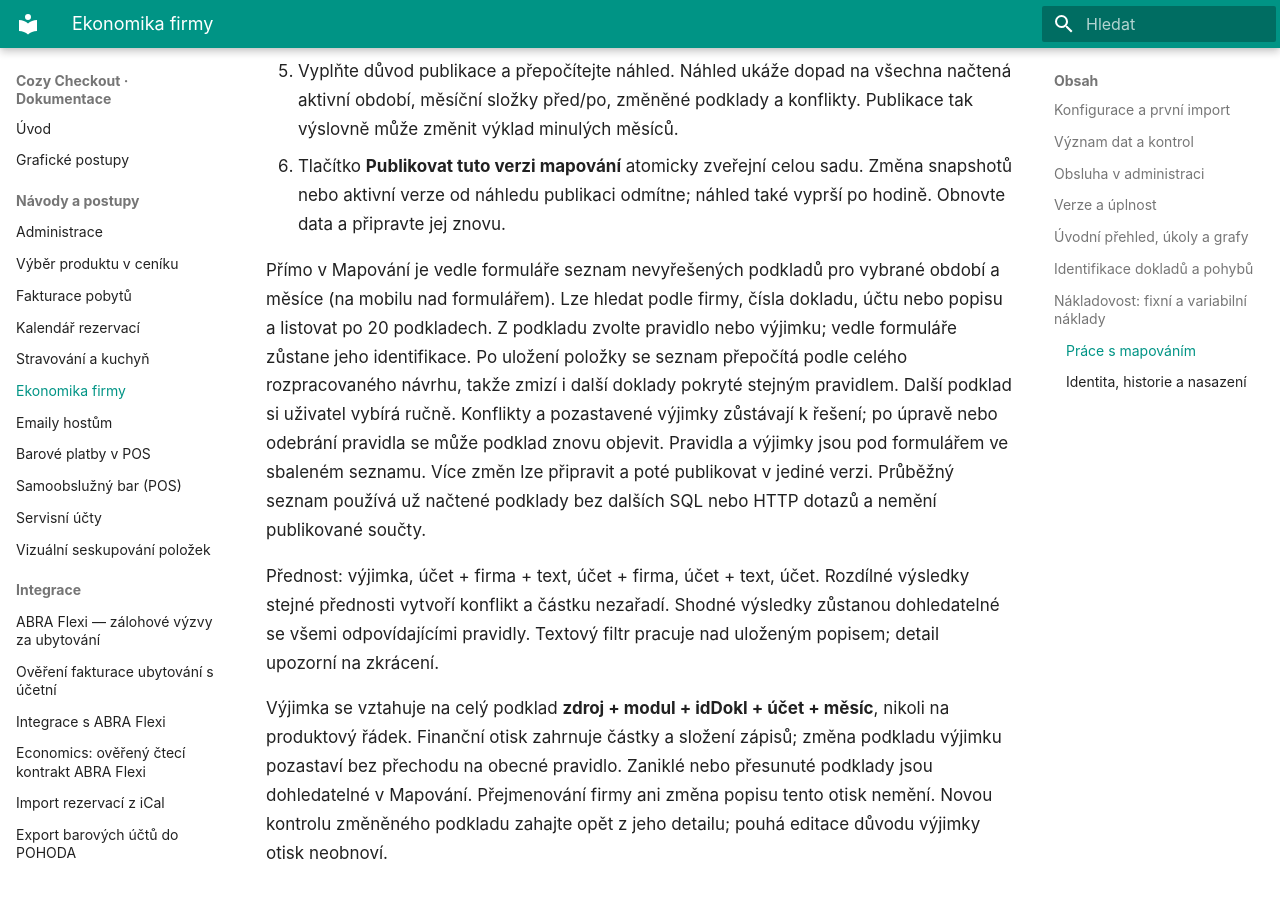
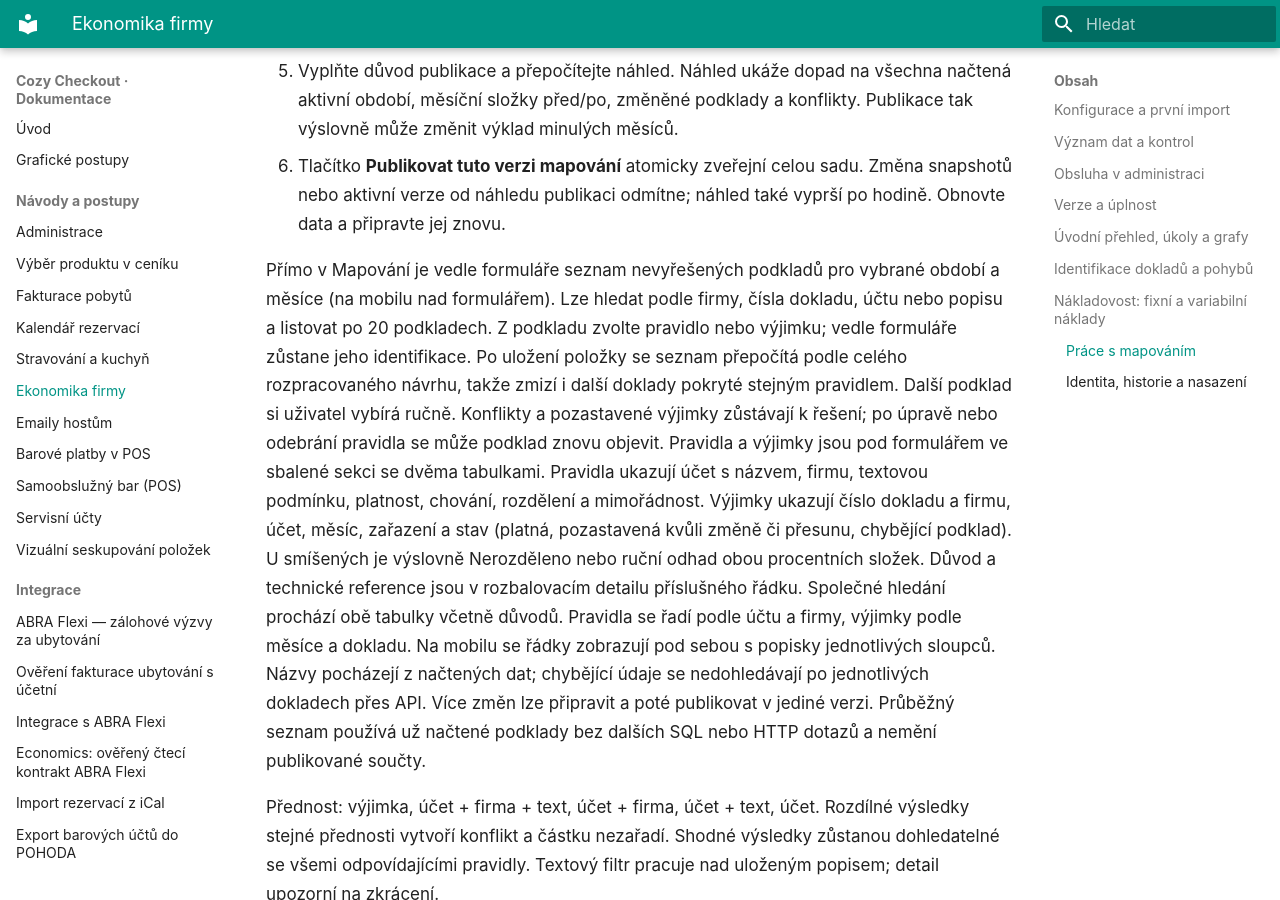
Before and after one commit to michalhorcic/cozy-checkout, an MkDocs documentation site: the page built from docs/features/ECONOMICS.md, in a window 1280 px wide and 900 px high, scrolled down 6009 px. Built offline with MkDocs 1.6.1 and Material for MkDocs 9.7.7, drawn with Linux system fonts in a browser that asks for light colours.

Commit message:
Show cost rules and overrides in searchable structured tables

```diff
--- a/docs/features/ECONOMICS.md
+++ b/docs/features/ECONOMICS.md
@@ -239,8 +239,17 @@
 takže zmizí i další doklady pokryté stejným pravidlem. Další podklad si
 uživatel vybírá ručně. Konflikty a pozastavené výjimky zůstávají k řešení;
 po úpravě nebo odebrání pravidla se může podklad znovu objevit.
-Pravidla a výjimky jsou pod formulářem ve sbaleném seznamu. Více změn lze
-připravit a poté publikovat v jediné verzi. Průběžný seznam používá už
+Pravidla a výjimky jsou pod formulářem ve sbalené sekci se dvěma tabulkami.
+Pravidla ukazují účet s názvem, firmu, textovou podmínku, platnost, chování,
+rozdělení a mimořádnost. Výjimky ukazují číslo dokladu a firmu, účet, měsíc,
+zařazení a stav (platná, pozastavená kvůli změně či přesunu, chybějící podklad).
+U smíšených je výslovně Nerozděleno nebo ruční odhad obou procentních složek.
+Důvod a technické reference jsou v rozbalovacím detailu příslušného řádku.
+Společné hledání prochází obě tabulky včetně důvodů. Pravidla se řadí podle
+účtu a firmy, výjimky podle měsíce a dokladu. Na mobilu se řádky zobrazují
+pod sebou s popisky jednotlivých sloupců. Názvy pocházejí z načtených dat;
+chybějící údaje se nedohledávají po jednotlivých dokladech přes API.
+Více změn lze připravit a poté publikovat v jediné verzi. Průběžný seznam používá už
 načtené podklady bez dalších SQL nebo HTTP dotazů a nemění publikované součty.
 
 Přednost: výjimka, účet + firma + text, účet + firma, účet + text, účet.
```
Also changed, not shown: 4 other files.
